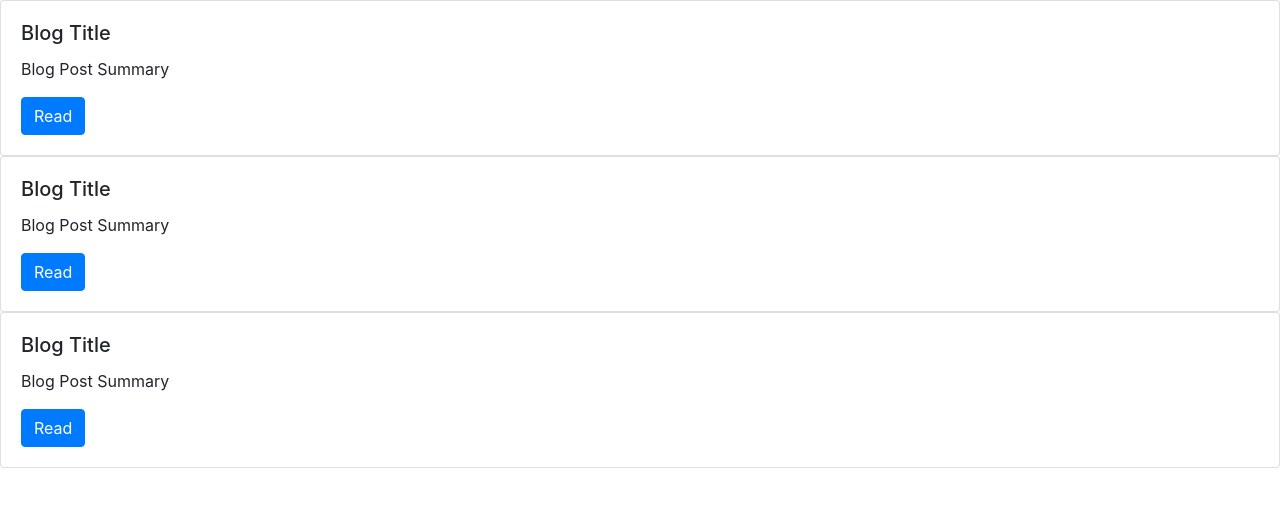
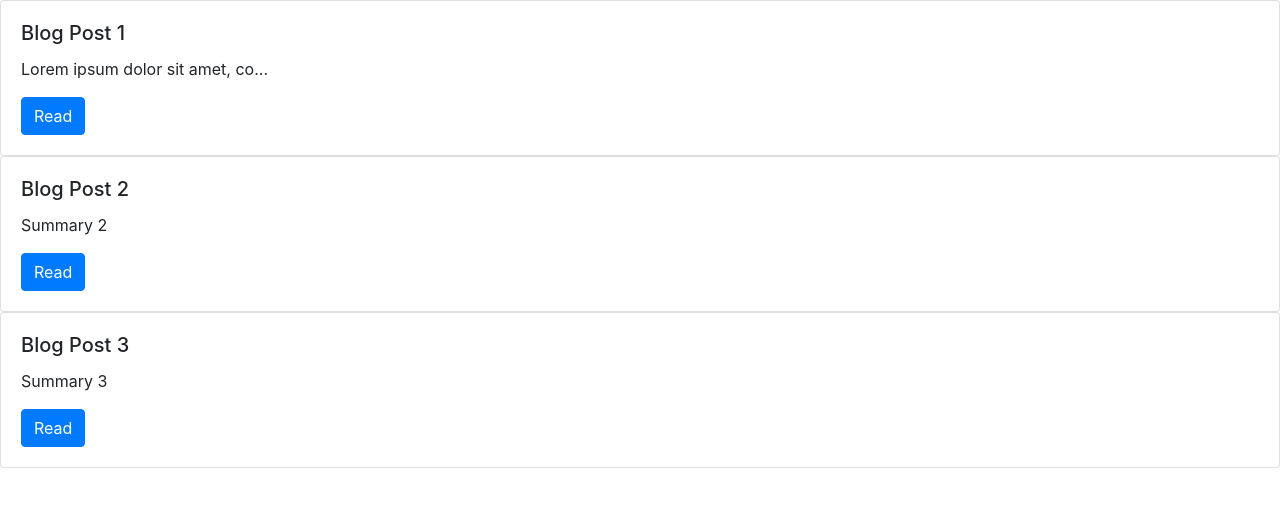
Before and after one commit to stijanic/web, an Angular app in the folder Angular/Components/: page / in a window 1280 px wide. Shown: the top 506 px of the page. Built offline with nearby package versions, Linux system fonts and the light colour scheme.

Commit message:
Creating a pipe

```diff
--- a/Angular/Components/src/app/app.module.ts
+++ b/Angular/Components/src/app/app.module.ts
@@ -4,12 +4,14 @@ import { BrowserModule } from '@angular/platform-browser';
 import { AppComponent } from './app.component';
 import { BlogPostTileComponent } from './blog-post-tile/blog-post-tile.component';
 import { BlogListComponent } from './blog-list/blog-list.component';
+import { TruncatePipe } from './truncate.pipe';
 
 @NgModule({
   declarations: [
     AppComponent,
     BlogPostTileComponent,
-    BlogListComponent
+    BlogListComponent,
+    TruncatePipe
   ],
   imports: [
     BrowserModule
--- a/Angular/Components/src/app/blog-list/blog-list.component.html
+++ b/Angular/Components/src/app/blog-list/blog-list.component.html
@@ -1,3 +1 @@
-<app-blog-post-tile></app-blog-post-tile>
-<app-blog-post-tile></app-blog-post-tile>
-<app-blog-post-tile></app-blog-post-tile>
+<app-blog-post-tile *ngFor="let post of blogPosts" [post]="post"></app-blog-post-tile>
--- a/Angular/Components/src/app/blog-list/blog-list.component.ts
+++ b/Angular/Components/src/app/blog-list/blog-list.component.ts
@@ -1,4 +1,5 @@
 import { Component, OnInit } from '@angular/core';
+import { BlogPost } from '../blog-post';
 
 @Component({
   selector: 'app-blog-list',
@@ -6,10 +7,14 @@ import { Component, OnInit } from '@angular/core';
   styleUrls: ['./blog-list.component.scss']
 })
 export class BlogListComponent implements OnInit {
+	blogPosts: BlogPost[] = [];
 
   constructor() { }
 
   ngOnInit(): void {
+  	this.blogPosts.push(new BlogPost('Blog Post 1', "Lorem ipsum dolor sit amet, consectetur adipiscing elit, sed do eiusmod tempor incididunt ut labore et dolore magna aliqua. Ut enim ad minim veniam, quis nostrud exercitation ullamco laboris nisi ut aliquip ex ea commodo consequat. Duis aute irure dolor in reprehenderit in voluptate velit esse cillum dolore eu fugiat nulla pariatur. Excepteur sint occaecat cupidatat non proident, sunt in culpa qui officia deserunt mollit anim id est laborum."));
+  	this.blogPosts.push(new BlogPost('Blog Post 2', "Summary 2"));
+  	this.blogPosts.push(new BlogPost('Blog Post 3', "Summary 3"));
   }
 
 }
--- a/Angular/Components/src/app/blog-post-tile/blog-post-tile.component.html
+++ b/Angular/Components/src/app/blog-post-tile/blog-post-tile.component.html
@@ -1,7 +1,7 @@
 <div class="card">
 	<div class="card-body">
-		<h5 class="card-title">{{title}}</h5>
-		<p class="card-text">{{summary}}</p>
+		<h5 class="card-title">{{post.title}}</h5>
+		<p class="card-text">{{post.summary | truncate:[30]}}</p>
 		<a href="#" class="btn btn-primary">Read</a>
 	</div>
 </div>
--- a/Angular/Components/src/app/blog-post-tile/blog-post-tile.component.ts
+++ b/Angular/Components/src/app/blog-post-tile/blog-post-tile.component.ts
@@ -1,4 +1,5 @@
-import { Component, OnInit } from '@angular/core';
+import { Component, OnInit, Input } from '@angular/core';
+import { BlogPost } from '../blog-post';
 
 @Component({
   selector: 'app-blog-post-tile',
@@ -6,13 +7,10 @@ import { Component, OnInit } from '@angular/core';
   styleUrls: ['./blog-post-tile.component.scss']
 })
 export class BlogPostTileComponent implements OnInit {
-	title: string;
-	summary: string;
+	@Input('post') post: BlogPost;
 
   constructor() { }
 
   ngOnInit(): void {
-  	this.title = "Blog Title";
-  	this.summary= "Blog Post Summary";
   }
 }
--- /dev/null
+++ b/Angular/Components/src/app/blog-post.ts
@@ -0,0 +1,5 @@
+export class BlogPost {
+
+	constructor(public title: string, public summary: string) {
+	}
+}
--- /dev/null
+++ b/Angular/Components/src/app/truncate.pipe.ts
@@ -0,0 +1,15 @@
+import { Pipe, PipeTransform } from '@angular/core';
+
+@Pipe({
+  name: 'truncate'
+})
+export class TruncatePipe implements PipeTransform {
+
+  transform(value: any, ...args: any[]): any {
+  	const limit = args.length > 0 ? parseInt(args[0], 10) : 20;
+  	const trail = args.length > 1 ? args[1] : '...';
+
+    return (value.length > limit ? value.substring(0, limit) + trail : value);
+  }
+
+}
```
Also changed, not shown: 2 other files (tests, documents, lock files or other folders).
